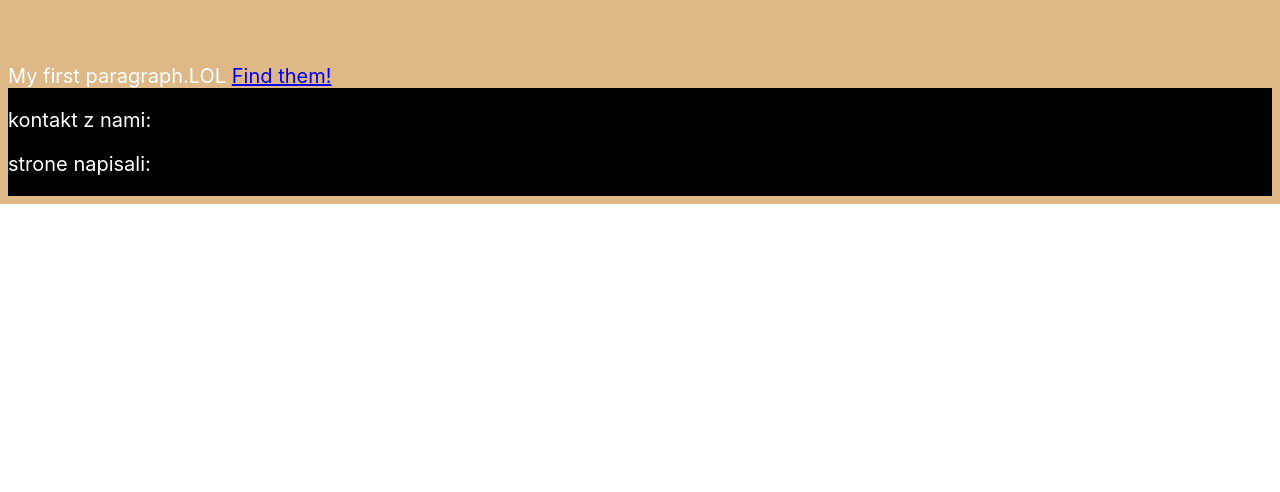
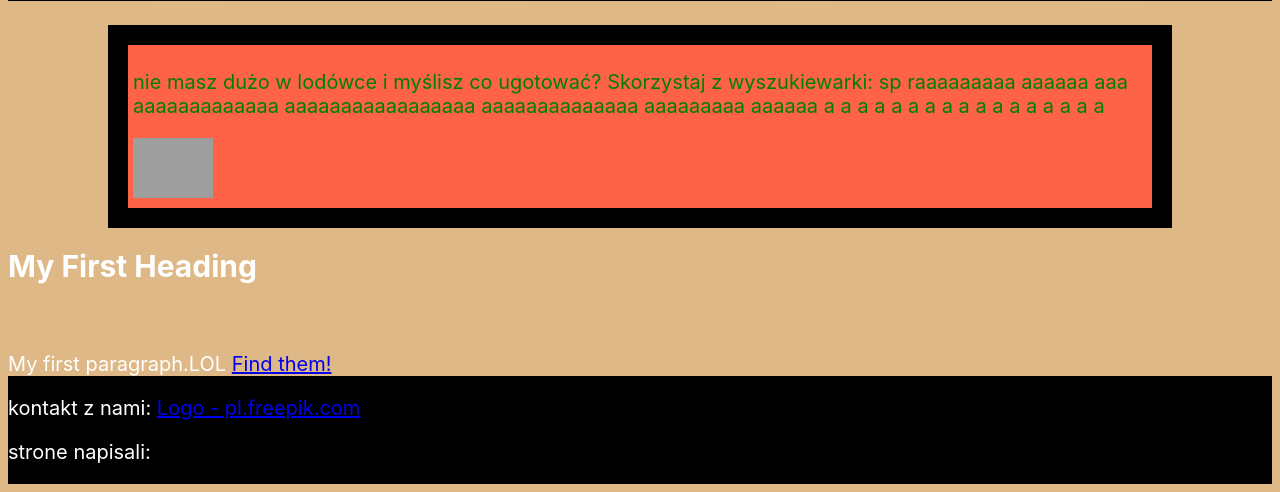
Before and after one commit to Sajmon101/GreatRecipies, a PHP site: page / in a window 1280 px wide. Shown: the part 1032-1524 px from the top of the page. Before the commit the page ends 1236 px from the top, so only its background shows below. Run offline with PHP 8.4, Linux system fonts and the light colour scheme; grey boxes are pictures that could not be loaded.

Commit message:
Zmienianie zdjęć

```diff
--- a/index.html
+++ b/index.html
@@ -6,13 +6,13 @@
     <meta name="description" content="This is culinary blog with the best reciepies and quick searching for the dish based on ingredients you have"/>
     <meta name="keywords" content="reciepies, searching, dish, meal, breakfast, lunch, dinner, delicious,"/>
     <link rel="stylesheet" href="style.css" type="text/css">
-    <title>New recipies - Great Recipies</title>
+    <title>New recipies - GreatRecipies</title>
 </head>
 <body>
     <header>
         <h1>
             <div>
-                <img src="circle.PNG"/>
+                <img src="zdjęcia i inne/logo.png"/>
             </div>
         </h1>
         <h2>
@@ -60,7 +60,7 @@
                 </p>
             </span>
 
-            <img src="Plan.PNG" width="80px"/>
+            <img src="zdjęcia i inne/testowejedzenie.jpg" width="80px"/>
 
         </div>
     </section1>
@@ -77,6 +77,7 @@
             <div>
                 <p>
                     kontakt z nami:
+                    <a href="https://pl.freepik.com/wektory/tlo">Logo - pl.freepik.com</a>
                 </p>
             </div>
             <div>
--- a/style.css
+++ b/style.css
@@ -1,6 +1,6 @@
 header /* głowa - górna część strony*/
 {
-    background-image: url("plan.png");
+    background-image: url("zdjęcia i inne/tlo.jpg");
     margin: 0,auto,0,auto;
     background-repeat: no-repeat;
     background-position: 50%;
```
Also changed, not shown: Plan.PNG (deleted), circle.png (deleted), zdjęcia i inne/README.md (renamed from README.md), zdjęcia i inne/logo.png (added), 4 other files.
